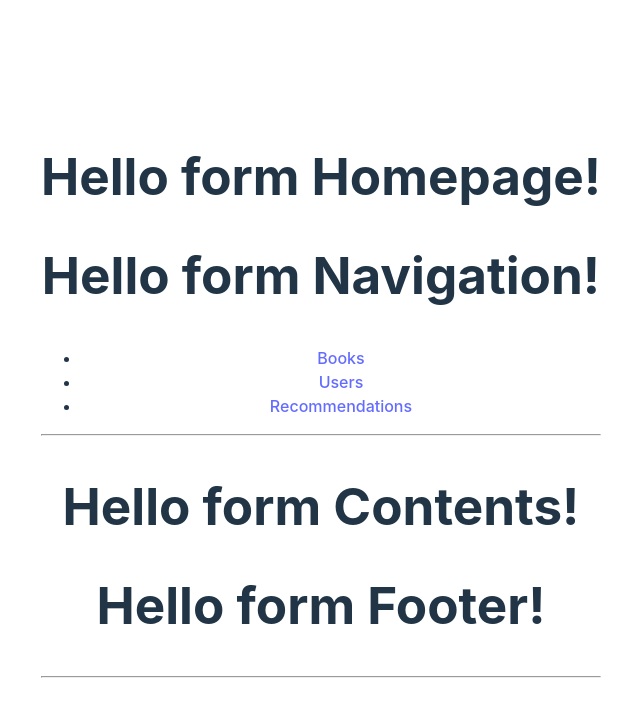
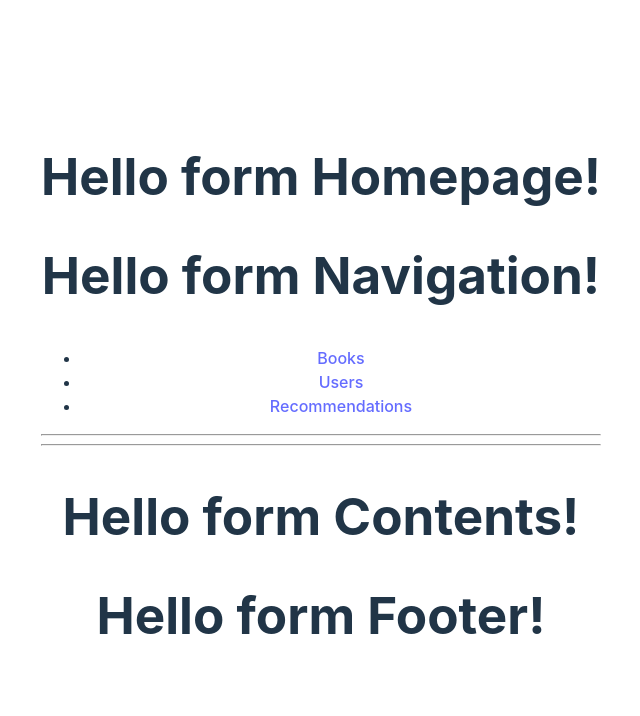
Before and after one commit to Ghishani/bookify_frontend, a React (Vite) app: page / in a window 1280 px wide. Shown: the top 716 px of the page, without its empty margins (319-959 px from the left). Built offline with nearby package versions, Linux system fonts and the light colour scheme; no server answers.

Commit message:
bug fix: homepage rendering

```diff
--- a/src/components/Homepage/HomePageComponent.jsx
+++ b/src/components/Homepage/HomePageComponent.jsx
@@ -13,9 +13,10 @@ const HomePageComponent = () => {
                 <NavigationBar />
                 <hr />
                 <Outlet />
+                <hr />
+                <ContentComponent />
                 <FooterComponent />
             </section>
-            <hr />
         </>
     )
 }
```
Also changed, not shown: src/BookifyContainer.jsx (+0 -10 lines).
